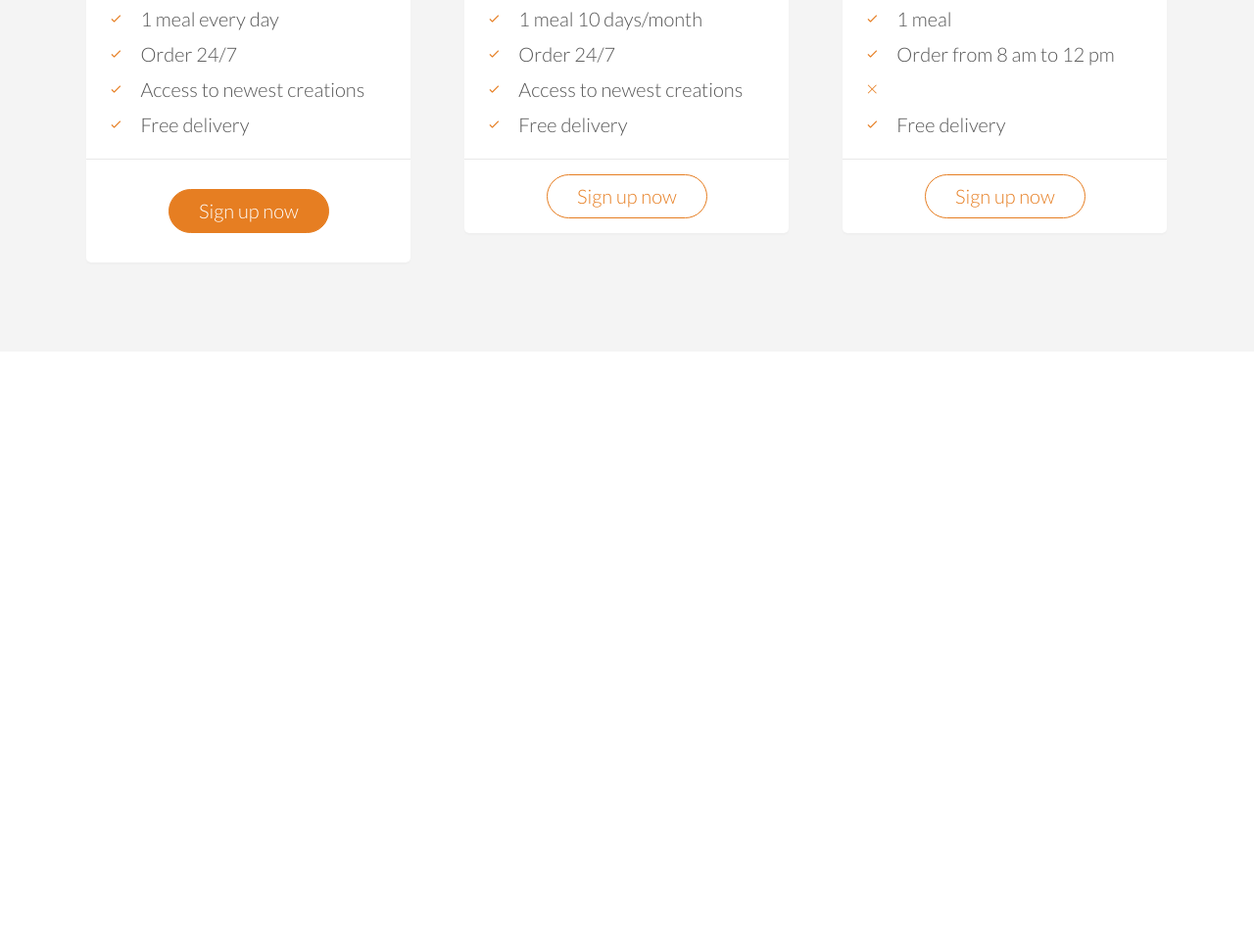
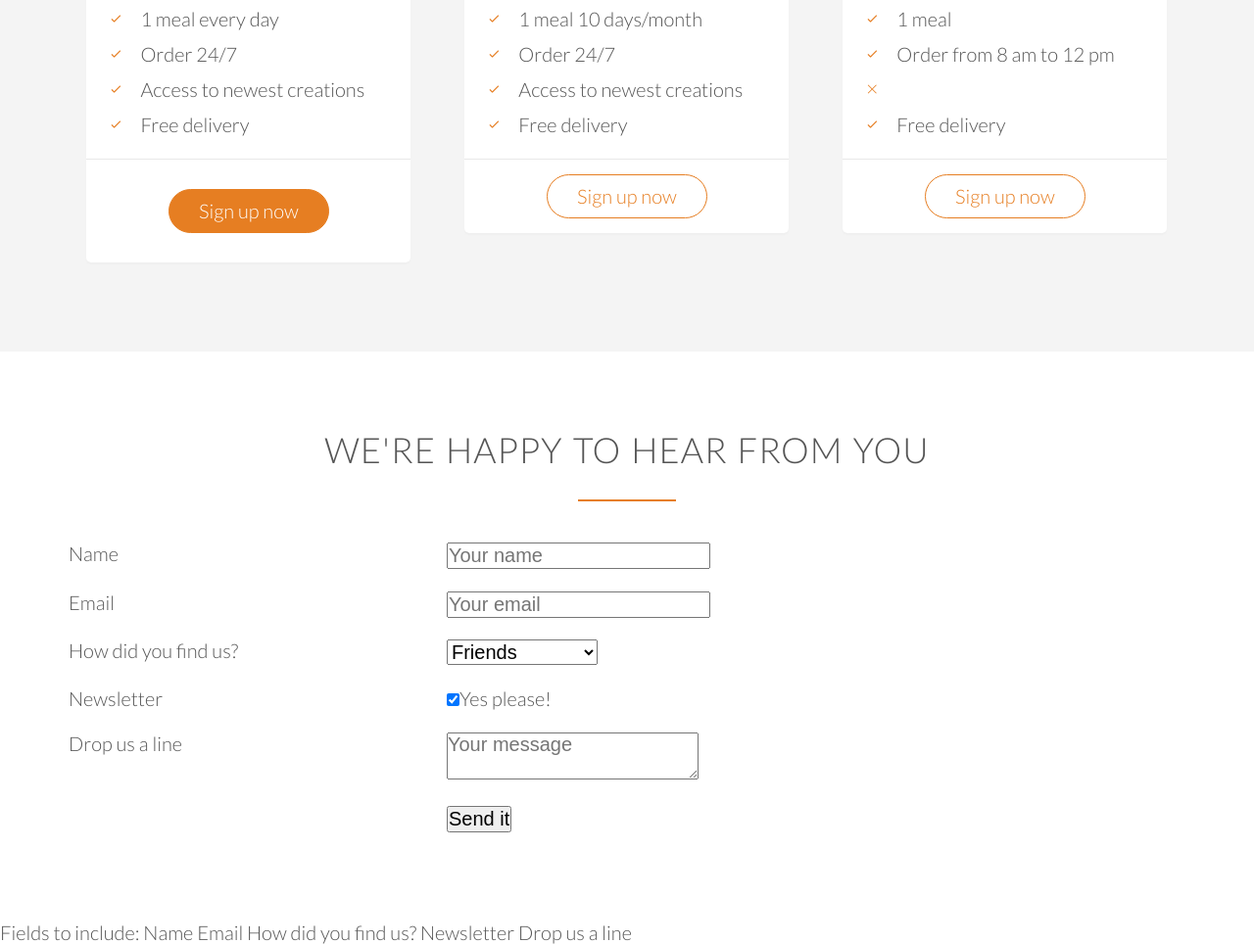
Before and after one commit to datadaveshin/omnifood, a plain HTML site: page omnifood2/index.html in a window 1280 px wide. Shown: the part 4265-5229 px from the top of the page at 98% size. Before the commit the page ends 4624 px from the top, so only its background shows below. Drawn offline with Linux system fonts and the light colour scheme; files whose address does not match are found by name.

Commit message:
Working on forms

```diff
--- a/omnifood2/index.html
+++ b/omnifood2/index.html
@@ -312,5 +312,87 @@
                 </div>
             </div>
         </section>
+
+        <section class="section-form">
+            <div class="row">
+                <h2>We're happy to hear from you</h2>
+            </div>
+            <div class="row">
+<!--                A form is a group of input elements, and <form></form> is the element that you put all of your input elements into.-->
+<!--                The form *requires a few attributes: method, action (here it is a location, but can be a script he says)-->
+                <form method="post" action="#" class="contact-form">
+<!--                    Here we will put "labels" in one column, then the "input" on the other-->
+                    <div class="row">
+                        <div class="col span-1-of-3">
+<!--                            "for" links to an #id in an <input>, <select>, it does NOT work for <textarea>, it then will highlight the input field when the label is clicked -->
+                            <label for="name">Name</label>
+                        </div>
+                        <div class="col span-2-of-3">
+<!--                            input needs attribute "type" which defines what type of input it is, a "name" which is used to send the form, "placeholder" puts some dummy text in the field before someone starts typing in it, "required" will prevent the form from being sent unless there is input in that field from the user-->
+                            <input type="text" name="name" id="name" placeholder="Your name" required>
+                        </div>
+                    </div>
+                    <div class="row">
+                        <div class="col span-1-of-3">
+                            <label for="email">Email</label>
+                        </div>
+                        <div class="col span-2-of-3">
+                            <input type="email" name="email" id="email" placeholder="Your email" required>
+                        </div>
+                    </div>
+                    <div class="row">
+                        <div class="col span-1-of-3">
+                            <label for="find-us">How did you find us?</label>
+                        </div>
+                        <div class="col span-2-of-3">
+<!--                            This one is a pulldown menu, so you use <select></select>, and within that, each item you want to refer to uses <option>-->
+                            <select name="find-us" id="find-us">
+<!--                                Note, must specifiy each <option>, then within that, "value" is used by the script that handles the form when it is sent, "selected" will prefill the selecct with the chosen option -->
+                                <option value="friends" selected>Friends</option>
+                                <option value="search-engine">Search Engine</option>
+                                <option value="advertisement">Advertisement</option>
+                                <option value="other">Other</option>
+                            </select>
+                        </div>
+                    </div>
+                    <div class="row">
+                        <div class="col span-1-of-3">
+                            <label for="news">Newsletter</label>
+                        </div>
+                        <div class="col span-2-of-3">
+<!--                            This type is a checkbox, again, takes a "name" for the script run for the post, and "checked" will show that it has been checked already-->
+                            <input type="checkbox" name="news" id="news" checked>Yes please!
+                        </div>
+                    </div>
+                    <div class="row">
+                        <div class="col span-1-of-3">
+                            <label>Drop us a line</label>
+                        </div>
+                        <div class="col span-2-of-3">
+<!--                            Using the larger "textarea" element now, which is similar to <input> element with type="text", it also needs a "name" and takes a "placeholder" -->
+                            <textarea name="message" placeholder="Your message"></textarea>
+                        </div>
+                    </div>
+                    <div class="row">
+<!--                        Making the submit button - first, we don't want a lable, but for consistency will use &nbsp;-->
+                        <div class="col span-1-of-3">
+                            <label>&nbsp;</label>
+                        </div>
+                        <div class="col span-2-of-3">
+<!--                            Here, the "value" appears inside the button-->
+                            <input type="submit" value="Send it">
+                        </div>
+                    </div>
+                </form>
+            </div>
+        </section>
     </body>
 </html>
+
+
+Fields to include:
+Name
+Email
+How did you find us?
+Newsletter
+Drop us a line
--- a/omnifood2/resources/css/style.css
+++ b/omnifood2/resources/css/style.css
@@ -536,5 +536,4 @@ cite img {
 /*I think he had to add the ul to drill down to the li ??*/
 .plan-box ul li {
    padding: 5px 0;
-
 }
```
